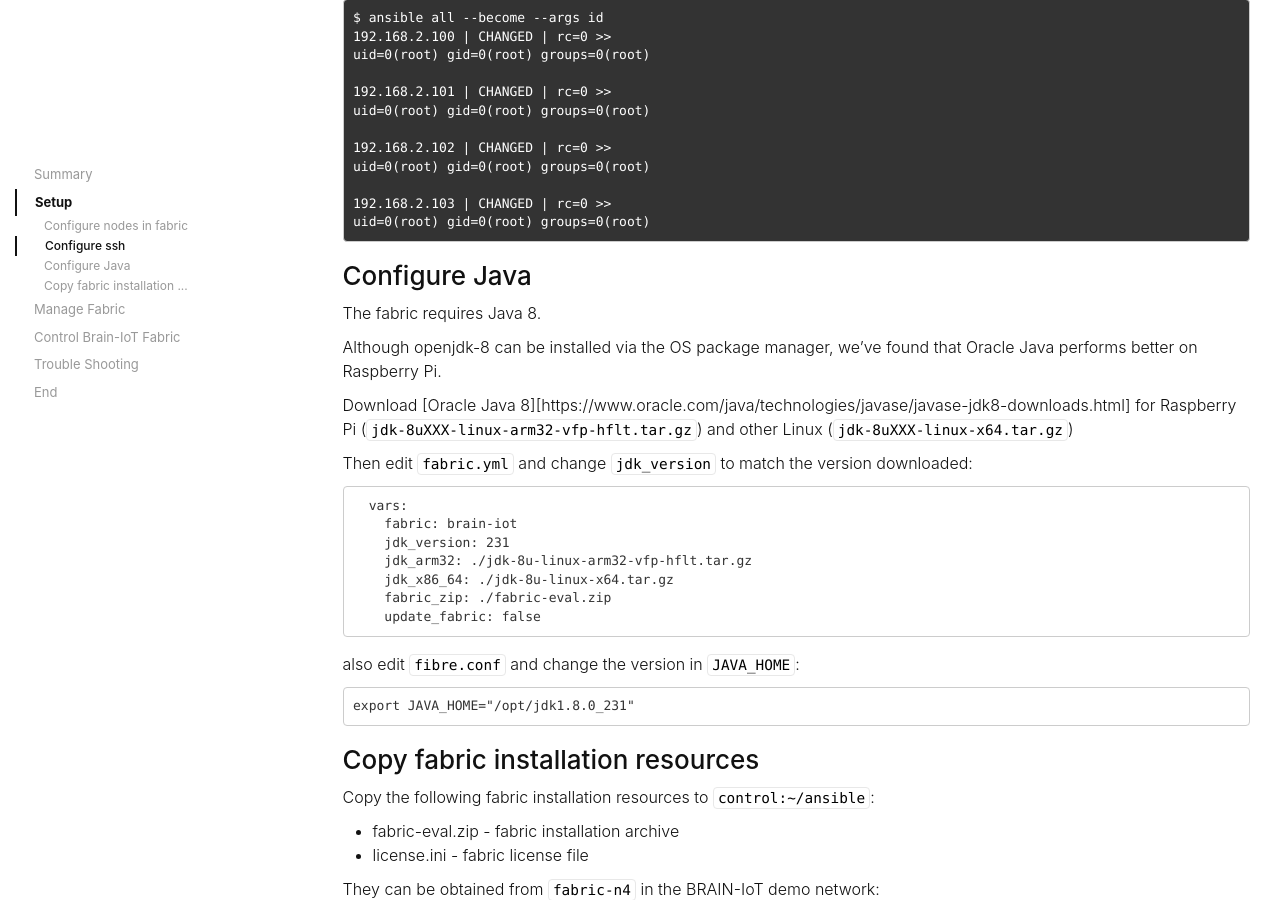
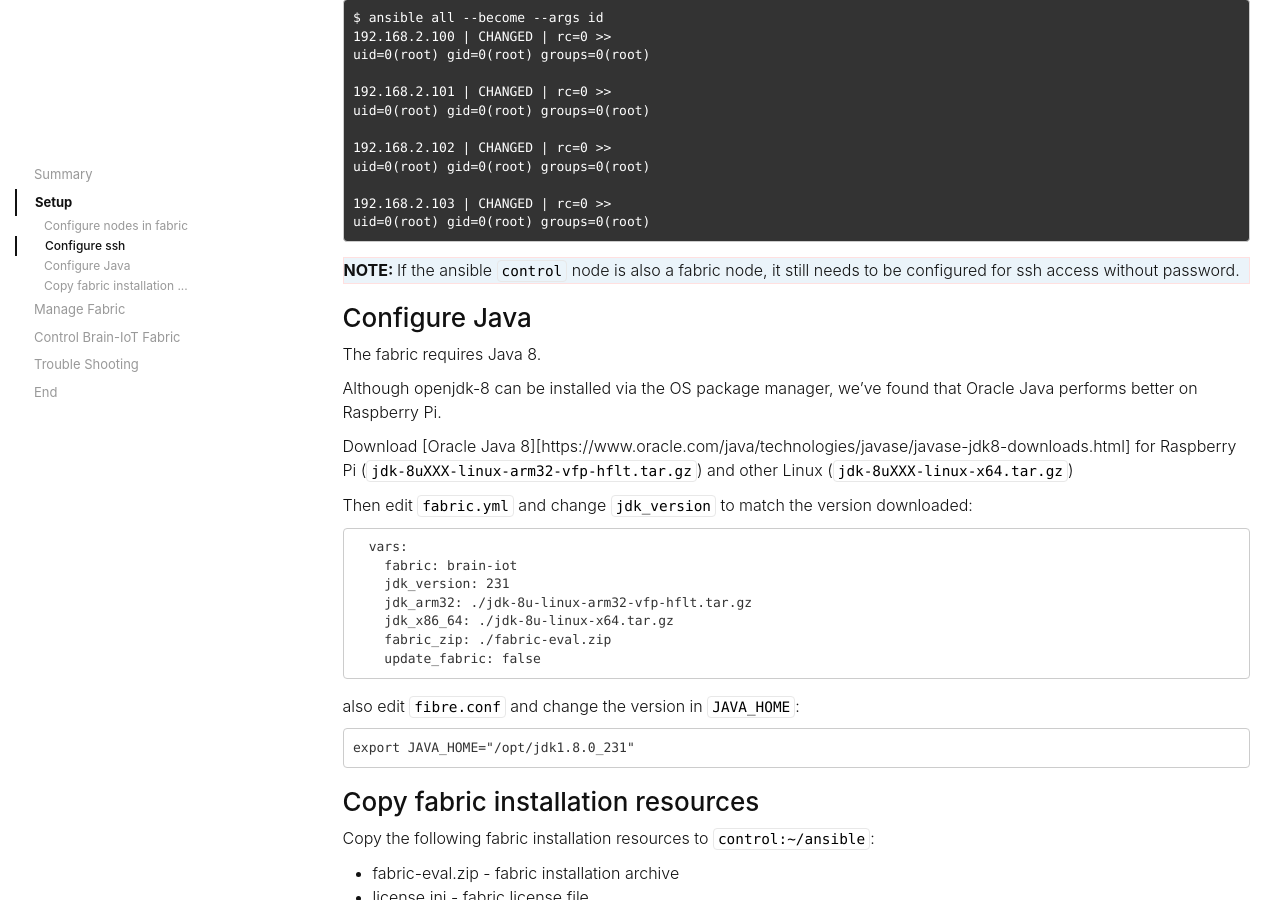
Before and after one commit to eclipse-researchlabs/brain-iot-tutorials, a Jekyll site: the page built from _tutorial/35-fabric-onpremise.md, in a window 1280 px wide and 900 px high, scrolled down 1940 px. Built offline with Jekyll 4.4.1, drawn with Linux system fonts in a browser that asks for light colours; nearby versions of some CDN libraries.

Commit message:
add note about ssh

```diff
--- a/_tutorial/35-fabric-onpremise.md
+++ b/_tutorial/35-fabric-onpremise.md
@@ -111,6 +111,8 @@ When you've done this for all the fabric nodes, you can use ansible to confirm i
     uid=0(root) gid=0(root) groups=0(root)
 {:.shell}
 
+If the ansible `control` node is also a fabric node, it still needs to be configured for ssh access without password.
+{:.note}
 
 ### Configure Java
 
```
